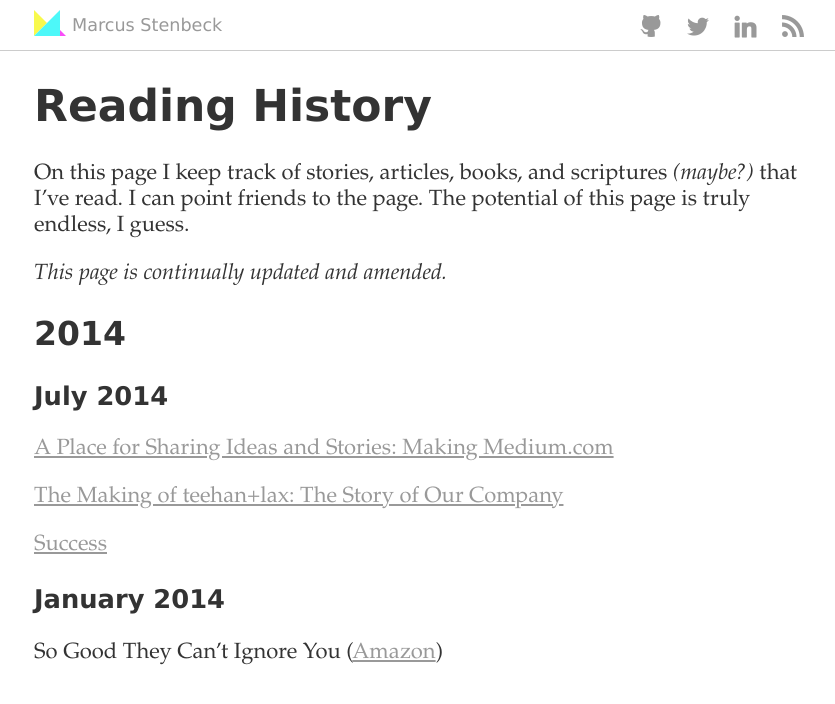
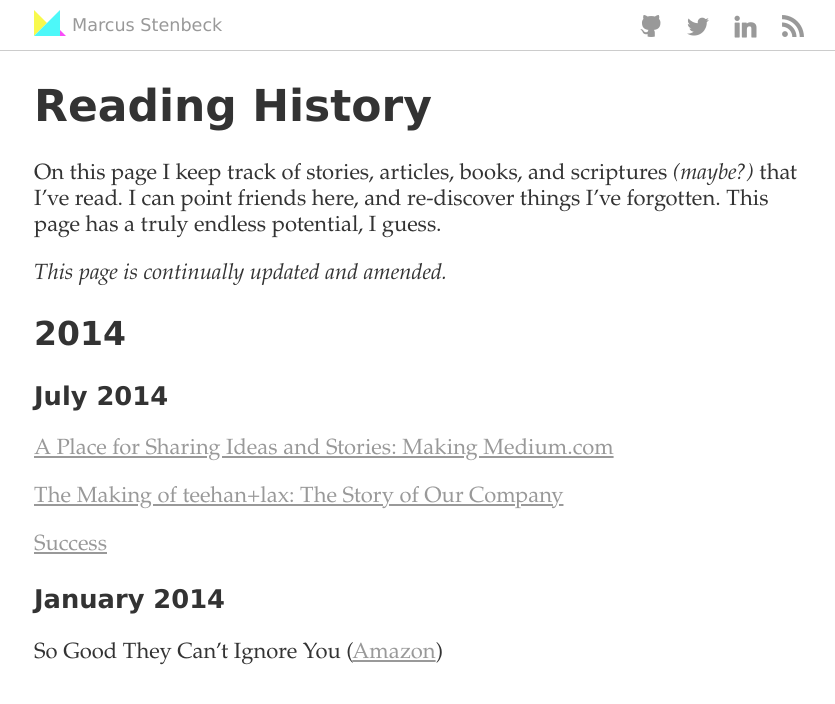
Before and after one commit to marcusstenbeck/marcusstenbeck.github.io, a Jekyll site: the page built from reading-history/index.md, in a window 1280 px wide. Shown: the top 704 px of the page, without its empty margins (216-1051 px from the left). Built offline with Jekyll 4.4.1, drawn with Linux system fonts in a browser that asks for light colours; Markdown is read by kramdown in place of the engine named in the settings.

Commit message:
Revise text.

```diff
--- a/reading-history/index.md
+++ b/reading-history/index.md
@@ -5,7 +5,7 @@ title: Reading History
 
 # Reading History
 
-On this page I keep track of stories, articles, books, and scriptures *(maybe?)* that I've read. I can point friends to the page. The potential of this page is truly endless, I guess.
+On this page I keep track of stories, articles, books, and scriptures *(maybe?)* that I've read. I can point friends here, and re-discover things I've forgotten. This page has a truly endless potential, I guess.
 
 *This page is continually updated and amended.*
 
```
